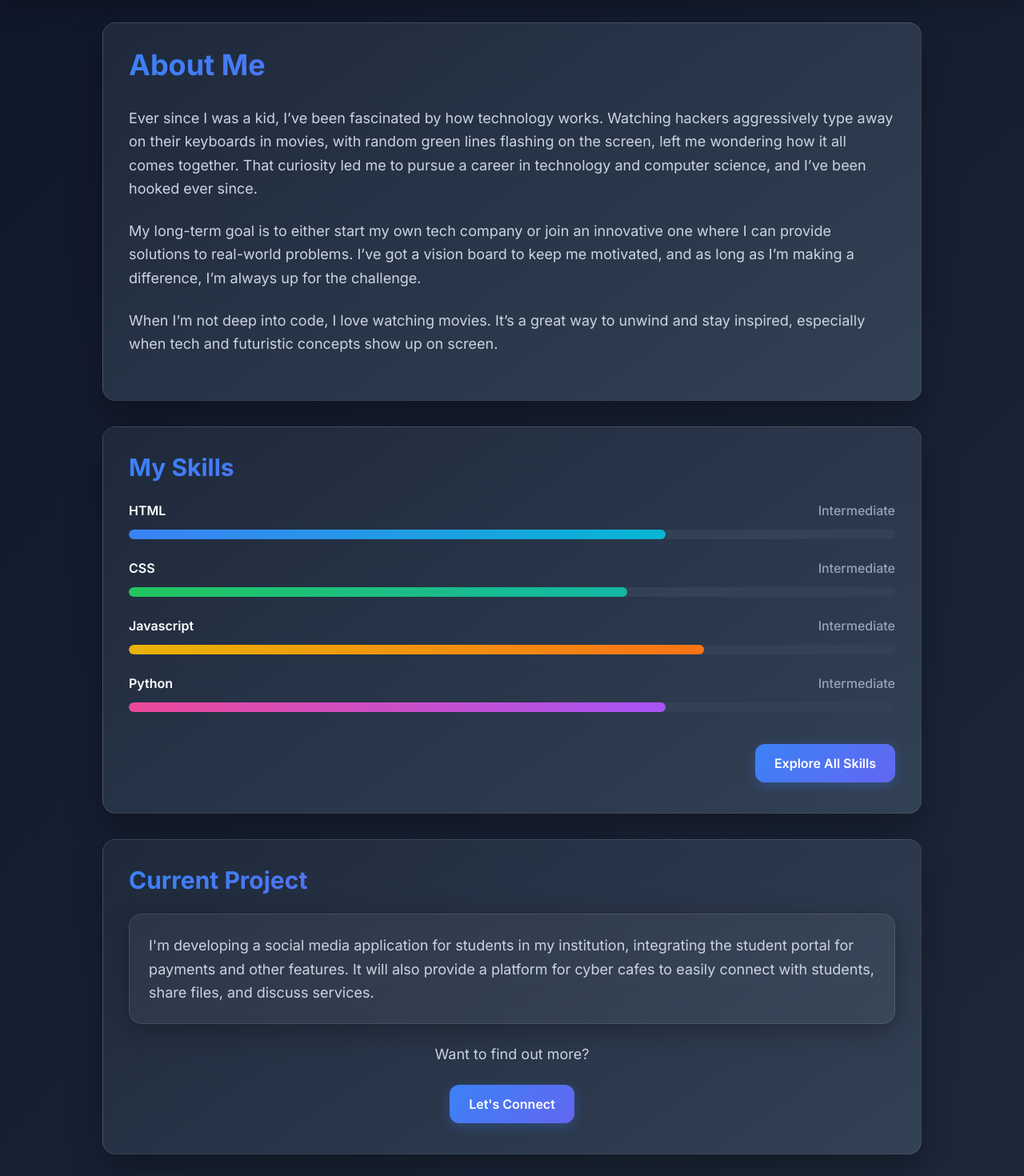
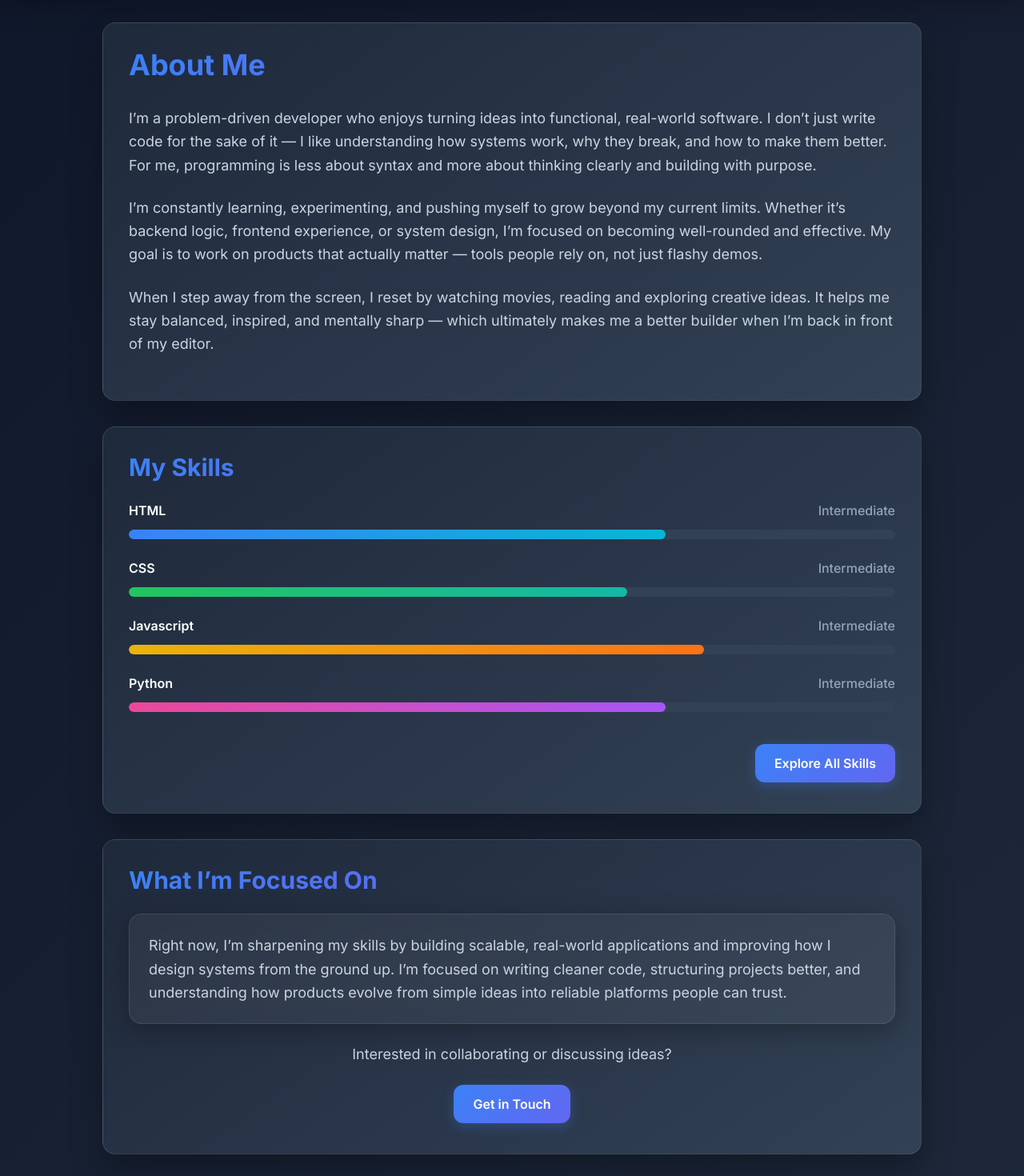
Before and after one commit to Codegrammer999/Personal-Portfolio-Webpage, a Vue app: page /about in a window 1280 px wide. Shown: the part 120-1590 px from the top of the page at 80% size. Built offline with nearby package versions, Linux system fonts and the light colour scheme.

Commit message:
Revise About Me section and update project focus

```diff
--- a/src/views/AboutView.vue
+++ b/src/views/AboutView.vue
@@ -12,19 +12,19 @@ import { MiniHeader, StatusBar, LinkBtn } from "@/asyncComponents"
             <div class="modern-card p-8 text-white mb-8 rounded-2xl mx-4 sm:mx-0 animate-slideUp">
                 <h1 class="text-4xl font-bold mb-8 gradient-text">About Me</h1>
                  <p class="mb-6 text-lg leading-relaxed text-slate-300">
-                Ever since I was a kid, I’ve been fascinated by how technology works. Watching hackers aggressively
-                type away on their keyboards in movies, with random green lines flashing on the screen, left me
-                wondering how it all comes together. That curiosity led me to pursue a career in technology and
-                computer science, and I’ve been hooked ever since.
+                    I’m a problem-driven developer who enjoys turning ideas into functional, real-world software. I don’t just
+                    write code for the sake of it — I like understanding how systems work, why they break, and how to make them
+                    better. For me, programming is less about syntax and more about thinking clearly and building with purpose.
                 </p>
                 <p class="mb-6 text-lg leading-relaxed text-slate-300">
-                My long-term goal is to either start my own tech company or join an innovative one where I can
-                provide solutions to real-world problems. I’ve got a vision board to keep me motivated, and as long
-                as I’m making a difference, I’m always up for the challenge.
+                    I’m constantly learning, experimenting, and pushing myself to grow beyond my current limits. Whether it’s
+                    backend logic, frontend experience, or system design, I’m focused on becoming well-rounded and effective.
+                    My goal is to work on products that actually matter — tools people rely on, not just flashy demos.
                 </p>
                 <p class="mb-6 text-lg leading-relaxed text-slate-300">
-                When I’m not deep into code, I love watching movies. It’s a great way to unwind and stay inspired,
-                especially when tech and futuristic concepts show up on screen.
+                    When I step away from the screen, I reset by watching movies, reading and exploring creative ideas. It helps me stay
+                    balanced, inspired, and mentally sharp — which ultimately makes me a better builder when I’m back in front
+                    of my editor.
                 </p>
             </div>
             <div class="modern-card p-8 text-white mb-8 rounded-2xl mx-4 sm:mx-0 animate-slideUp" style="animation-delay: 0.2s;">
@@ -61,19 +61,20 @@ import { MiniHeader, StatusBar, LinkBtn } from "@/asyncComponents"
             </div>
             </div>
             <div class="modern-card p-8 text-white mb-8 rounded-2xl mx-4 sm:mx-0 animate-slideUp" style="animation-delay: 0.4s;">
-            <h2 class="text-3xl font-bold mb-6 gradient-text">Current Project</h2>
+                <h2 class="text-3xl font-bold mb-6 gradient-text">What I’m Focused On</h2>
                 <div class="glass p-6 rounded-2xl">
                     <p class="text-lg leading-relaxed text-slate-300">
-                I'm developing a social media application for students in my institution, integrating the student
-                portal for payments and other features. It will also provide a platform for cyber cafes to easily
-                connect with students, share files, and discuss services.
+                        Right now, I’m sharpening my skills by building scalable, real-world applications and improving how I
+                        design systems from the ground up. I’m focused on writing cleaner code, structuring projects better,
+                        and understanding how products evolve from simple ideas into reliable platforms people can trust.
                     </p>
                 </div>
                 <div class="text-center pt-6">
-                <p class="text-lg mb-6 text-slate-300">Want to find out more?</p>
-                <LinkBtn
-                    :to="{ name: 'contact'}">
-                    Let's Connect
+                    <p class="text-lg mb-6 text-slate-300">
+                        Interested in collaborating or discussing ideas?
+                    </p>
+                    <LinkBtn :to="{ name: 'contact' }">
+                        Get in Touch
                     </LinkBtn>
                 </div>
         </div>
```
Lines whose indentation alone changed are shown as unchanged.
